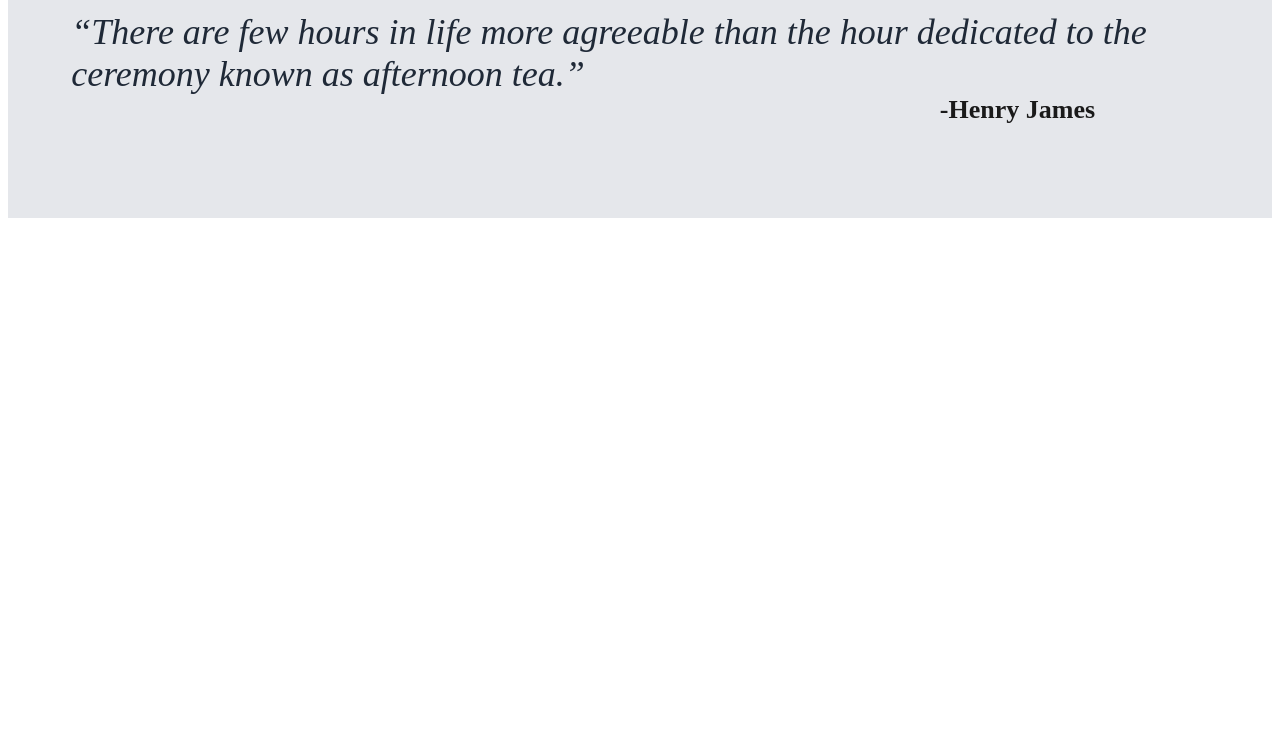
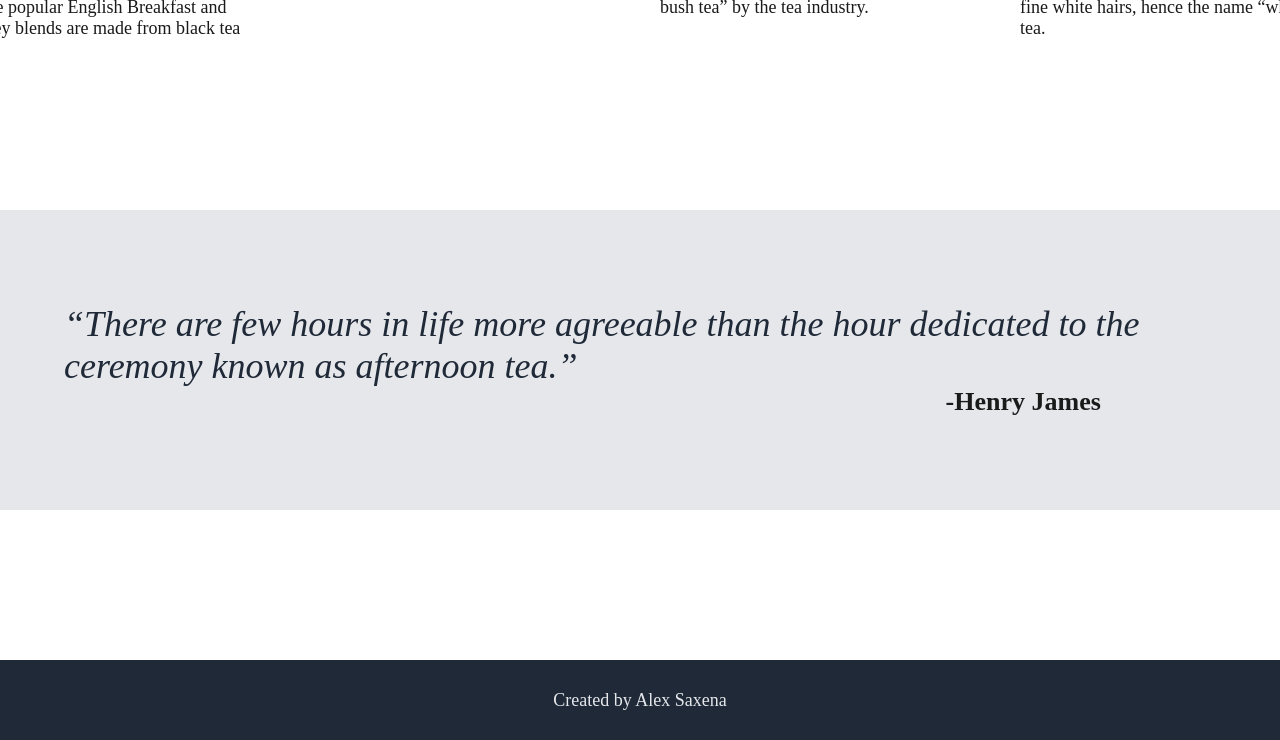
Before and after one commit to AlexSaxena/landing-page, a plain HTML site: page index.html in a window 1280 px wide. Shown: the part 1135-1875 px from the top of the page. Before the commit the page ends 1361 px from the top, so only its background shows below. Drawn offline with Linux system fonts and the light colour scheme.

Commit message:
Adds Footer. CSS body -> Adds Gap Removes padding/margin

```diff
--- a/index.html
+++ b/index.html
@@ -114,6 +114,6 @@
       >
       <span class="quote-author">-Henry James</span>
     </div>
-    <footer></footer>
+    <footer>Created by Alex Saxena</footer>
   </body>
 </html>
--- a/styles.css
+++ b/styles.css
@@ -4,8 +4,9 @@
 body {
   display: flex;
   flex-direction: column;
-  /* margin: 0; */
-  /* padding: 0; */
+  gap: 150px;
+  margin: 0;
+  padding: 0;
 }
 header {
   padding: 25px;
@@ -119,3 +120,12 @@ main {
   font-style: normal;
   color: rgb(26, 26, 26);
 }
+footer {
+  font-size: 18px;
+  height: 80px;
+  background-color: #1f2937;
+  color: #e5e7eb;
+  display: flex;
+  justify-content: center;
+  align-items: center;
+}
```
